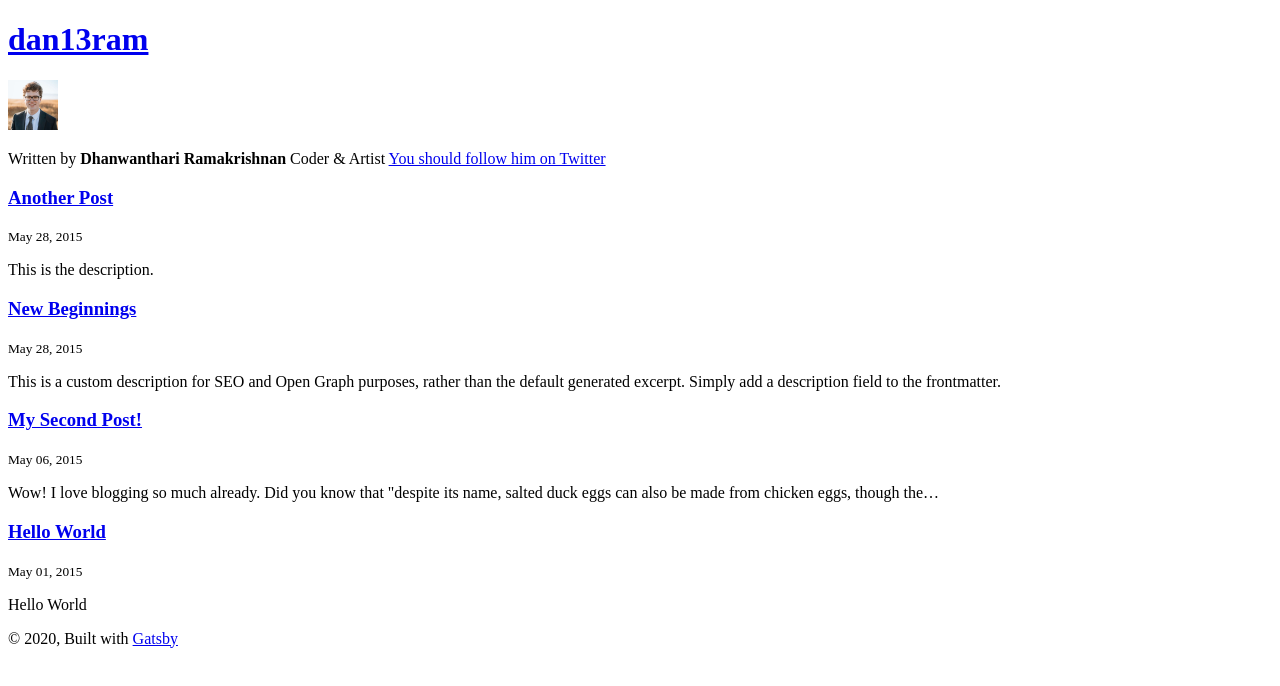
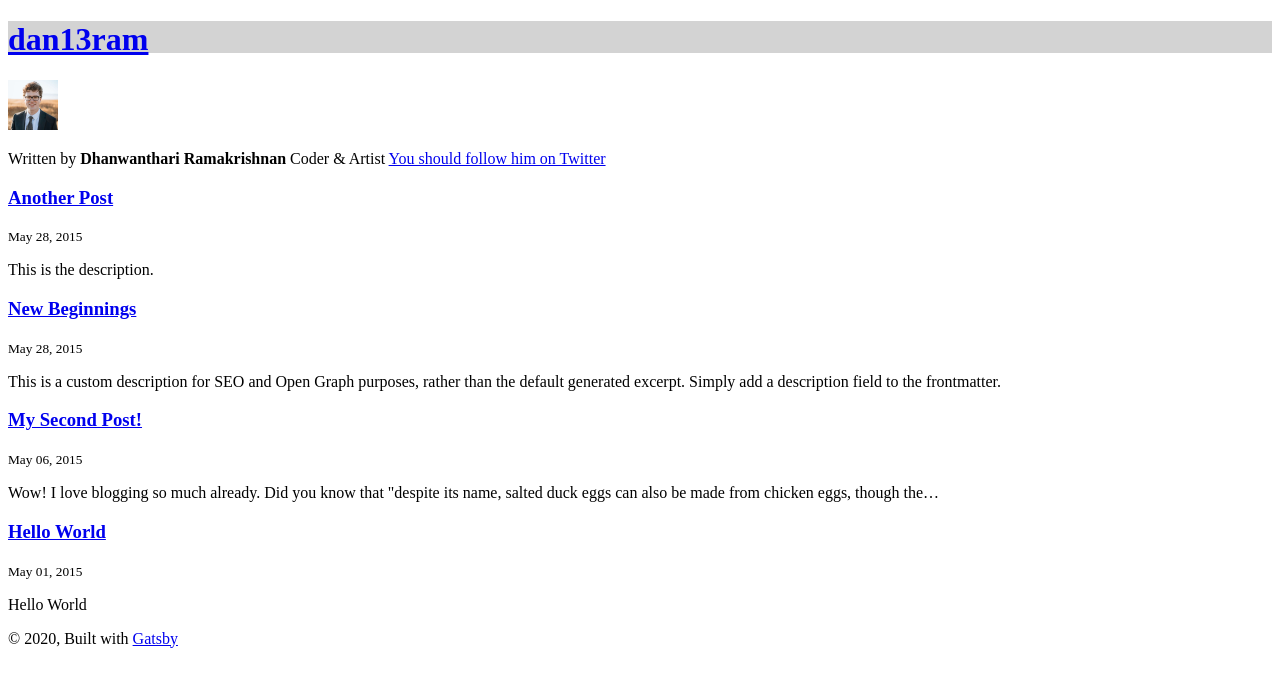
Before and after one commit to dan13ram/blog, a Gatsby site: page / in a window 1280 px wide. Built offline with nearby package versions, Linux system fonts and the light colour scheme; Gatsby itself is replaced by a stand-in of ours.

Commit message:
firebase deploy & sass & google analytics

```diff
--- a/gatsby-config.js
+++ b/gatsby-config.js
@@ -58,10 +58,9 @@ module.exports = {
     {
       resolve: `gatsby-plugin-google-analytics`,
       options: {
-        //trackingId: `ADD YOUR TRACKING ID HERE`,
+        trackingId: process.env.GA_PROPERTY_ID,
       },
     },
-    `gatsby-plugin-feed`,
     {
       resolve: `gatsby-plugin-manifest`,
       options: {
--- a/package.json
+++ b/package.json
@@ -10,7 +10,6 @@
   "dependencies": {
     "gatsby": "^2.21.22",
     "gatsby-image": "^2.4.3",
-    "gatsby-plugin-feed": "^2.5.1",
     "gatsby-plugin-google-analytics": "^2.3.1",
     "gatsby-plugin-manifest": "^2.4.2",
     "gatsby-plugin-react-helmet": "^3.3.1",
--- a/src/components/layout.js
+++ b/src/components/layout.js
@@ -1,5 +1,6 @@
 import React from "react";
 import { Link } from "gatsby";
+import "../scss/layout.scss";
 
 const Layout = ({ location, title, children }) => {
   const rootPath = `${__PATH_PREFIX__}/`;
@@ -19,7 +20,7 @@ const Layout = ({ location, title, children }) => {
     );
   }
   return (
-    <div>
+    <div className="layout">
       <header>{header}</header>
       <main>{children}</main>
       <footer>
--- /dev/null
+++ b/src/scss/layout.scss
@@ -0,0 +1,6 @@
+.layout {
+    height: 2rem;
+    background: lightgrey;
+    color: black;
+
+}
```
Also changed, not shown: firebase.json (added), 2 other files.
